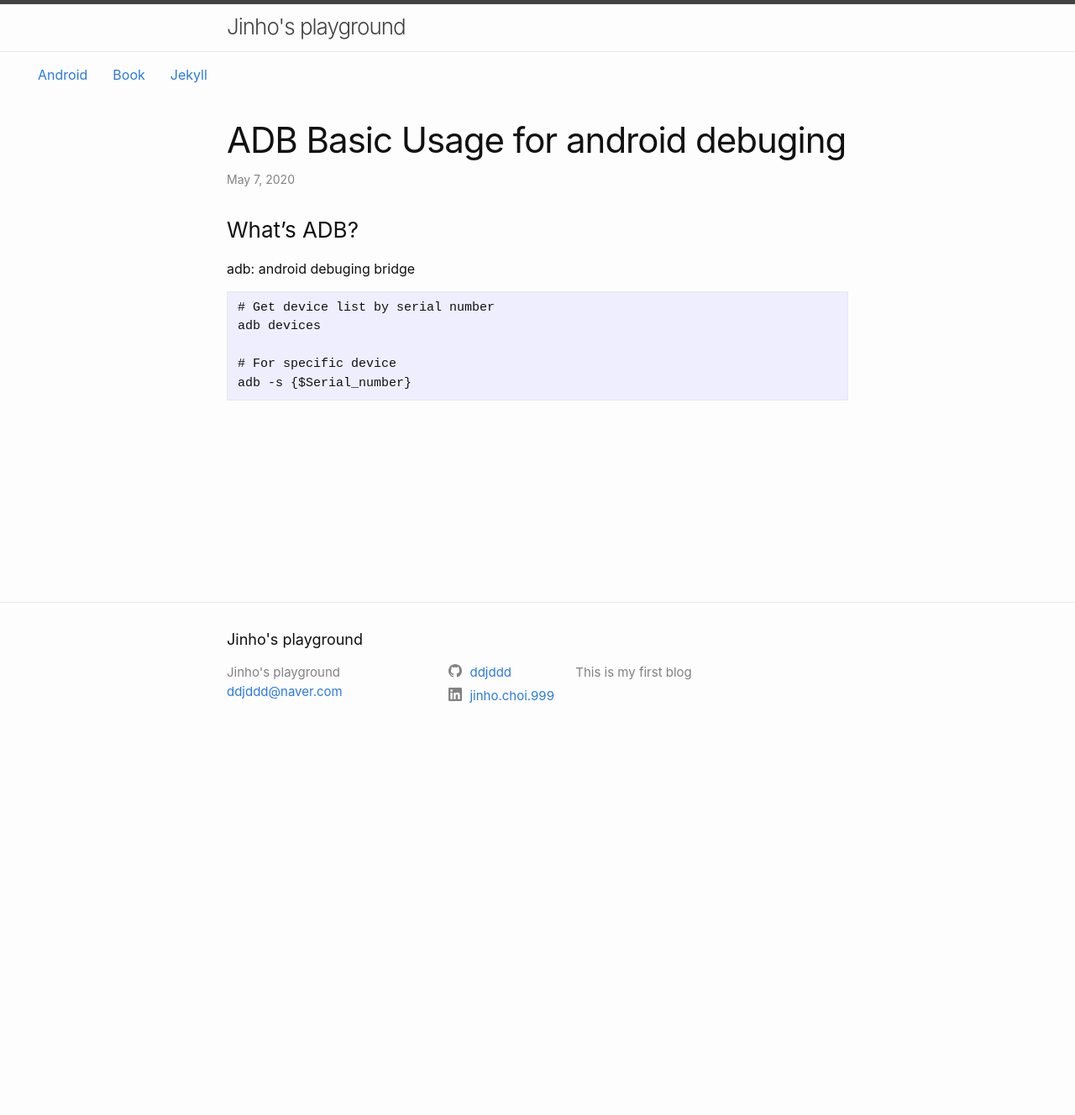
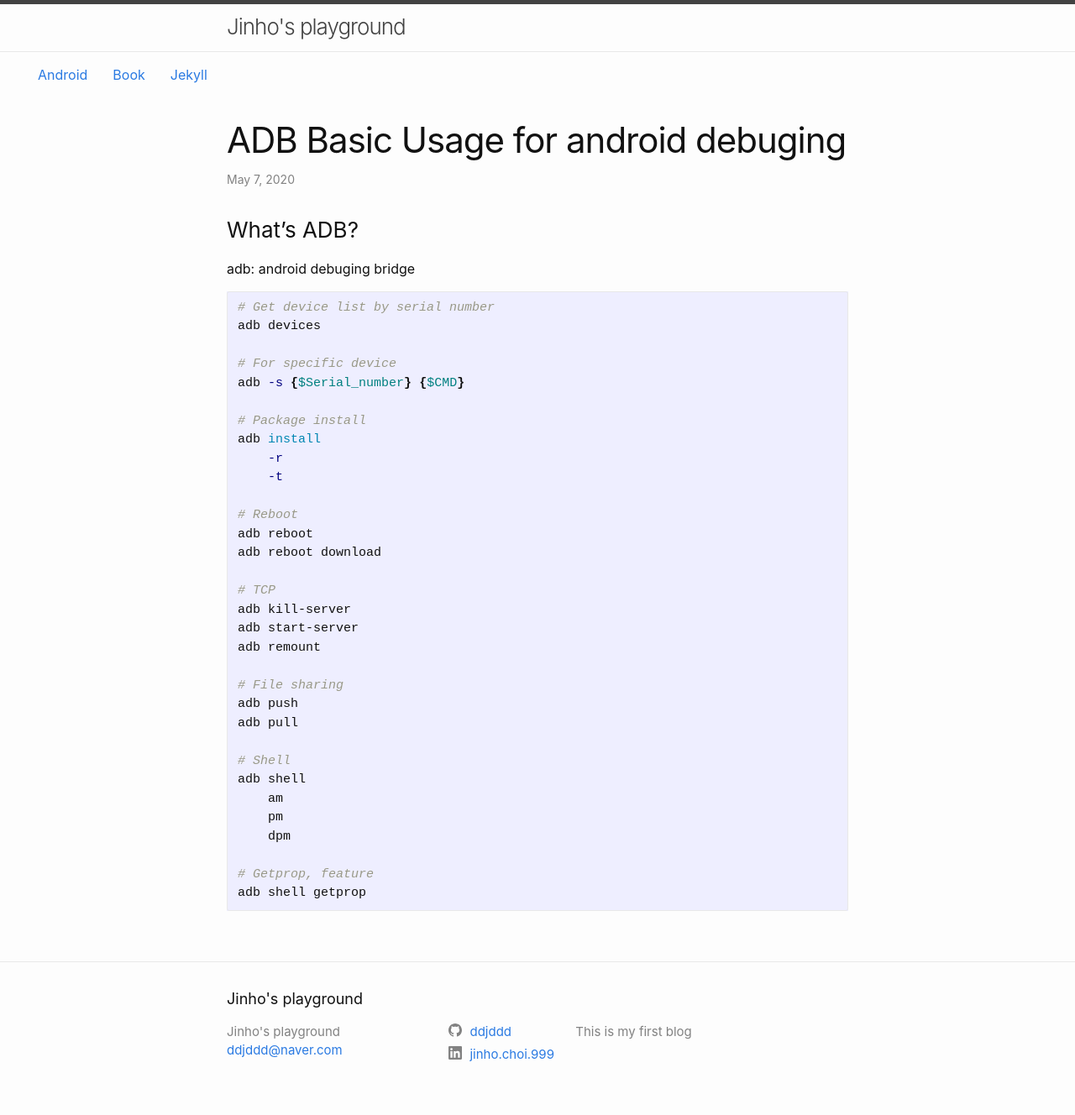
Before and after one commit to ddjddd/ddjddd.github.io, a Jekyll site: the page built from _posts/Android/2020-05-07-ADB-Basic-Usage.md, in a window 1280 px wide. Shown: the whole page at 84% size. Built offline with Jekyll 4.4.1, drawn with Linux system fonts in a browser that asks for light colours; before the commit the page ends 900 px from its top, so only the background shows below that.

Commit message:
Add more contents on old post, add new draft

````diff
--- a/_posts/Android/2020-05-07-ADB-Basic-Usage.md
+++ b/_posts/Android/2020-05-07-ADB-Basic-Usage.md
@@ -2,15 +2,43 @@
 layout: post
 title: ADB Basic Usage for android debuging
 categories: [Android]
+authoor: Jinho Choi
 ---
 
 ### What's ADB?
 adb: android debuging bridge
 
-```
+```shell
 # Get device list by serial number
 adb devices
 
 # For specific device
-adb -s {$Serial_number} {{CMD}}
+adb -s {$Serial_number} {$CMD}
+
+# Package install
+adb install
+    -r
+    -t
+
+# Reboot
+adb reboot
+adb reboot download
+
+# TCP
+adb kill-server
+adb start-server
+adb remount
+
+# File sharing
+adb push
+adb pull
+
+# Shell
+adb shell
+    am
+    pm
+    dpm
+
+# Getprop, feature
+adb shell getprop
 ```
````
Also changed, not shown: _drafts/2020-05-20-Fund-basic.md (added, +12 -0 lines), _posts/2020-05-18-Criptology.md (+7 -2 lines), _posts/Jekyll/2020-05-13-Add-Category-on-Jekyll.md (+1 -0 lines).
